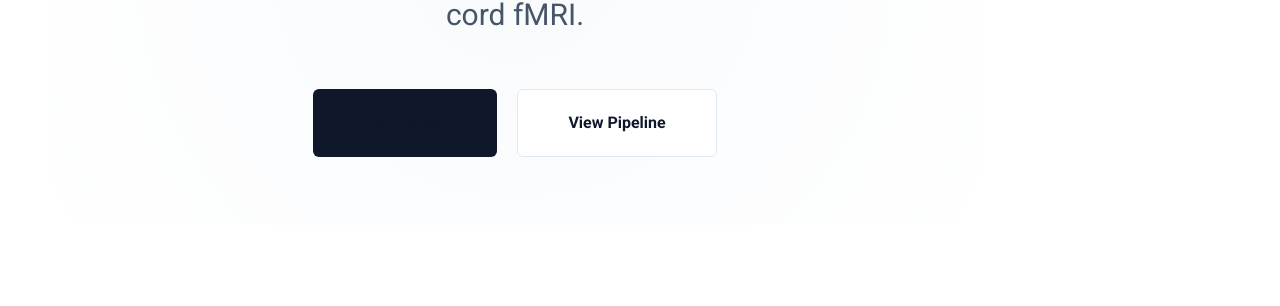
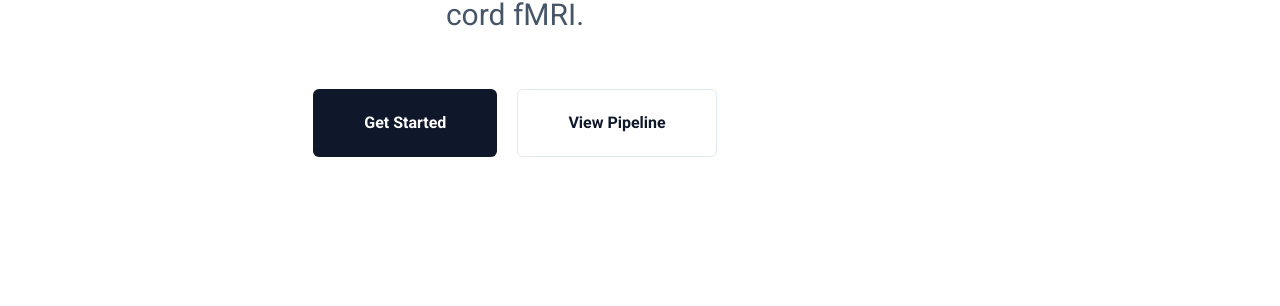
Before and after one commit to SpinalfMRIprep/SpinalfMRIprep, an MkDocs documentation site: the page built from docs/index.md, in a window 1280 px wide. Shown: the part 461-767 px from the top of the page. Built offline with MkDocs 1.6.1 and Material for MkDocs 9.7.7, drawn with Linux system fonts in a browser that asks for light colours; comment, search, counter and statistics services are not loaded.

Commit message:
fix(website): ensure high contrast buttons and flat hero background

```diff
--- a/docs/assets/css/extra.css
+++ b/docs/assets/css/extra.css
@@ -5,7 +5,8 @@
   /* Cyan 700 - Clinical Teal */
 
   /* Clinical Hero Variables */
-  --tx-hero-bg-light: radial-gradient(circle at center, #f8fafc 0%, #ffffff 100%);
+  --tx-hero-bg-light: #ffffff;
+  /* Flat white for maximum clinical clean */
   --tx-hero-text-light: #0f172a;
 
   /* Card Styling - Technical/Bordered */
--- a/docs/overrides/home.html
+++ b/docs/overrides/home.html
@@ -82,7 +82,7 @@
   .tx-btn-primary {
     background: #0f172a;
     /* Navy */
-    color: #fff;
+    color: #fff !important;
     box-shadow: none;
   }
 
```
